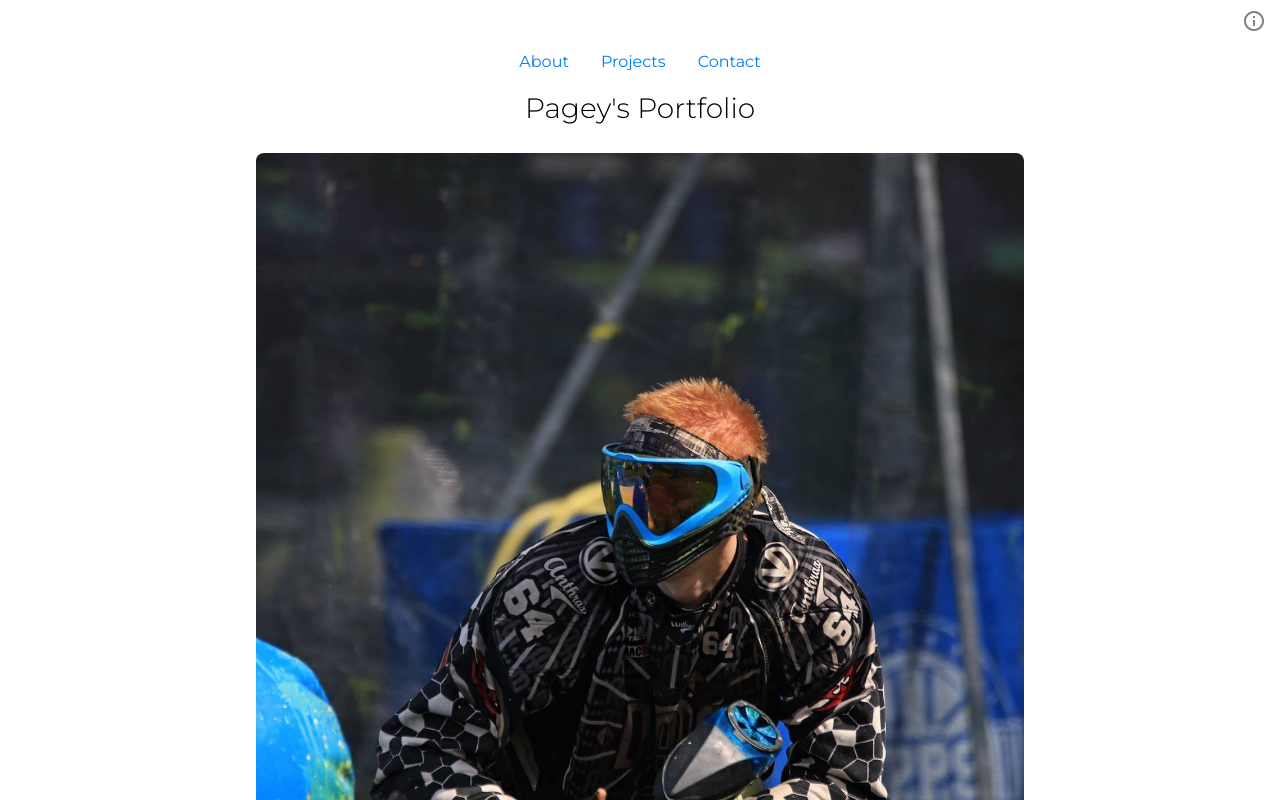
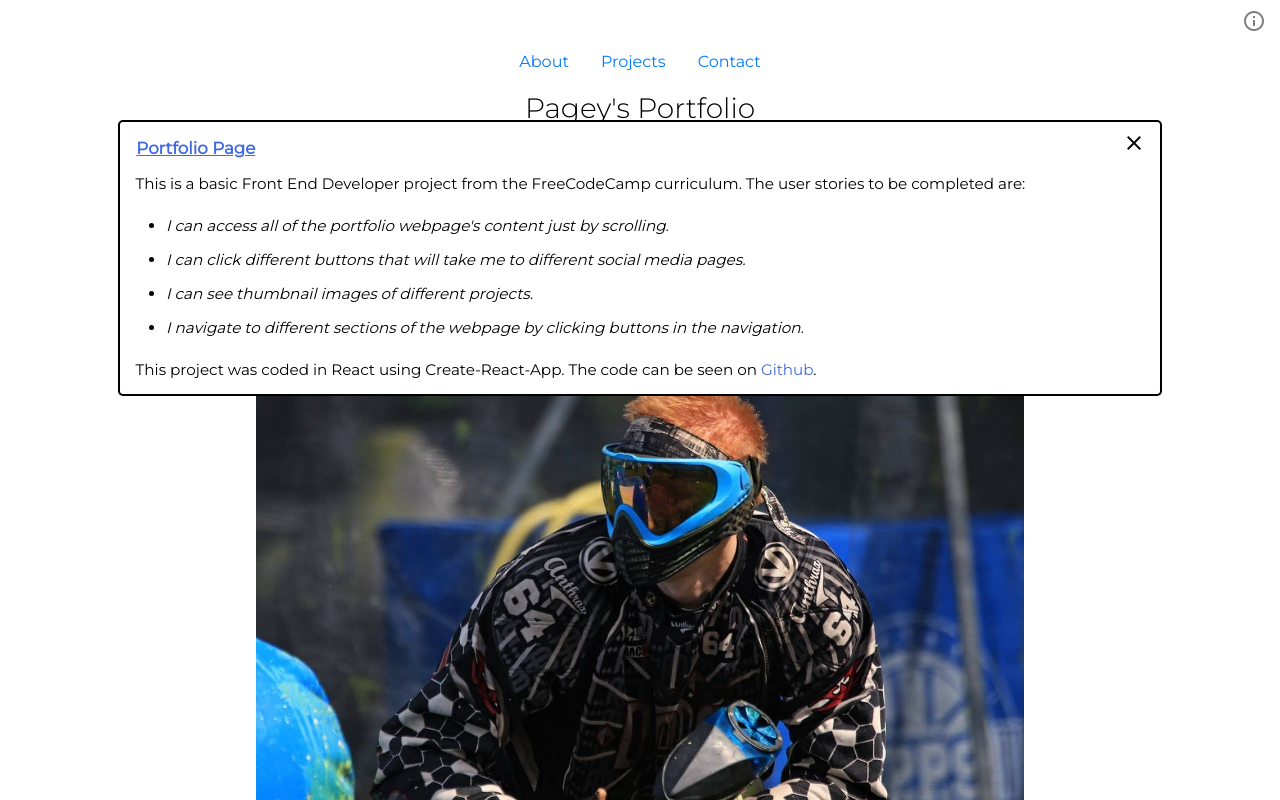
Before and after one commit to D-Pagey/FCC-Portfolio, a React (Create React App) app: page / in a window 1280 px wide. Both pictures are taken after a click on the button "info_outline". Shown: the top 800 px of the page. Built offline with nearby package versions, Linux system fonts and the light colour scheme.

Commit message:
Adding Modal functionality.

```diff
--- a/src/components/Contact/Contact.js
+++ b/src/components/Contact/Contact.js
@@ -12,9 +12,9 @@ class Contact extends Component {
             get in touch or see my code:</p>
 
           <div className="icons">
-            <a href="https://twitter.com/Pagey64" target="_blank">
+            <a href="https://twitter.com/Pagey64" target="_blank" rel="noopener noreferrer">
               <i className="fa fa-twitter-square fa-3x social"></i></a>
-              <a href="https://github.com/D-Pagey" target="_blank">
+              <a href="https://github.com/D-Pagey" target="_blank" rel="noopener noreferrer">
                 <i className="fa fa-github-square fa-3x social"></i></a>
           </div>
         </div>
--- a/src/components/Footer/Footer.css
+++ b/src/components/Footer/Footer.css
@@ -1,6 +1,5 @@
 .footer {
-  align-self: center;
-  margin: 1.5em 0; }
+  align-self: center;}
 
 .footer-link {
   color: #007bff;
--- a/src/components/Footer/Footer.js
+++ b/src/components/Footer/Footer.js
@@ -7,7 +7,7 @@ class Footer extends Component {
     return (
       <footer class="footer">
         <p>Written and coded by <a href="https://www.freecodecamp.org/d-pagey"
-          target="_blank" class="footer-link">Pagey</a></p>
+          target="_blank"  rel="noopener noreferrer" class="footer-link">Pagey</a></p>
       </footer>
     )
   }
--- a/src/components/Modal/Modal.css
+++ b/src/components/Modal/Modal.css
@@ -1,3 +1,7 @@
+.modal-container {
+  font-size: 0.95rem;
+}
+
 .modal-btn {
   background-color: transparent;
   border: none;
@@ -20,14 +24,12 @@
   border: none;
   float: right; }
 
-.material-icons.sm-12 {
-  font-size: 12px; }
-
 .modal-title {
   color: royalblue;
   font-size: 1.1em;
   padding: .5em;
   text-decoration: underline;
+  margin: 0;
   width: 10em; }
 
 .user-stories {
--- a/src/components/Modal/Modal.js
+++ b/src/components/Modal/Modal.js
@@ -3,14 +3,36 @@ import React, { Component } from 'react';
 import './Modal.css';
 
 class Modal extends Component {
+  constructor(props) {
+    super(props);
+
+    this.state = {
+      modal: false
+    }
+
+    this.handleClick = this.handleClick.bind(this);
+  }
+
+  handleClick() {
+    if (this.state.modal === false) {
+      this.setState({
+        modal: true
+      })
+    } else {
+      this.setState({
+        modal: false
+      })
+    }
+  }
+
   render() {
     return (
       <div className="modal-container">
        <button type="button" name="button" className="modal-btn">
-         <i className="material-icons md-14">info_outline</i></button>
-       <dialog className="modal-about">
+         <i className="material-icons md-14" onClick={this.handleClick}>info_outline</i></button>
+       <dialog className="modal-about" open={this.state.modal}>
          <button type="button" name="button" className="modal-cancel">
-           <i className="material-icons sm-12">clear</i></button>
+           <i className="material-icons sm-12" onClick={this.handleClick}>clear</i></button>
          <h4 className="modal-title">Portfolio Page</h4>
          <p className="modal-text">This is a basic Front End Developer project
            from the FreeCodeCamp curriculum. The user stories to be completed are:</p>
@@ -23,10 +45,9 @@ class Modal extends Component {
            <li className="story">I navigate to different sections of the webpage by
              clicking buttons in the navigation.</li>
          </ul>
-         <p className="modal-text copy">This project was coded natively without the
-           use of any libararies or frameworks and it is mobile responsive.
-           The code can be seen on
-           <a href="https://github.com/D-Pagey/portfolio" target="_blank" className="link">Github</a>.</p>
+         <p className="modal-text copy">This project was coded in React using Create-React-App.
+           The code can be seen on <a href="https://github.com/D-Pagey/portfolio"
+           target="_blank" rel="noopener noreferrer" className="link">Github</a>.</p>
        </dialog>
      </div>
     )
--- a/src/components/Projects/Projects.js
+++ b/src/components/Projects/Projects.js
@@ -16,16 +16,16 @@ class Projects extends Component {
 
         <main className="project-thumbnails">
             <span className="thumbnail-container">
-              <a href="https://codepen.io/Pagey/full/wrZRqR" target="_blank">
+              <a href="https://codepen.io/Pagey/full/wrZRqR" target="_blank" rel="noopener noreferrer">
                 <img src={Wikipedia} alt="Wikipedia Viewer" className="thumbnails" /></a></span>
             <span className="thumbnail-container">
-              <a href="https://codepen.io/Pagey/full/GMgrwM" target="_blank">
+              <a href="https://codepen.io/Pagey/full/GMgrwM" target="_blank" rel="noopener noreferrer">
                 <img src={Weather} alt="Local Weather App" className="thumbnails" /></a></span>
             <span className="thumbnail-container">
-              <a href="https://codepen.io/Pagey/full/eEXRZy/" target="_blank">
+              <a href="https://codepen.io/Pagey/full/eEXRZy/" target="_blank" rel="noopener noreferrer">
                 <img src={Quoter} alt="Random Quote Machine" className="thumbnails" /></a></span>
             <span className="thumbnail-container">
-              <a href="https://codepen.io/Pagey/full/GmOYdm/" target="_blank">
+              <a href="https://codepen.io/Pagey/full/GmOYdm/" target="_blank" rel="noopener noreferrer">
                 <img src={Tribute} alt="Tribute Page" className="thumbnails" /></a></span>
         </main>
       </div>
```
